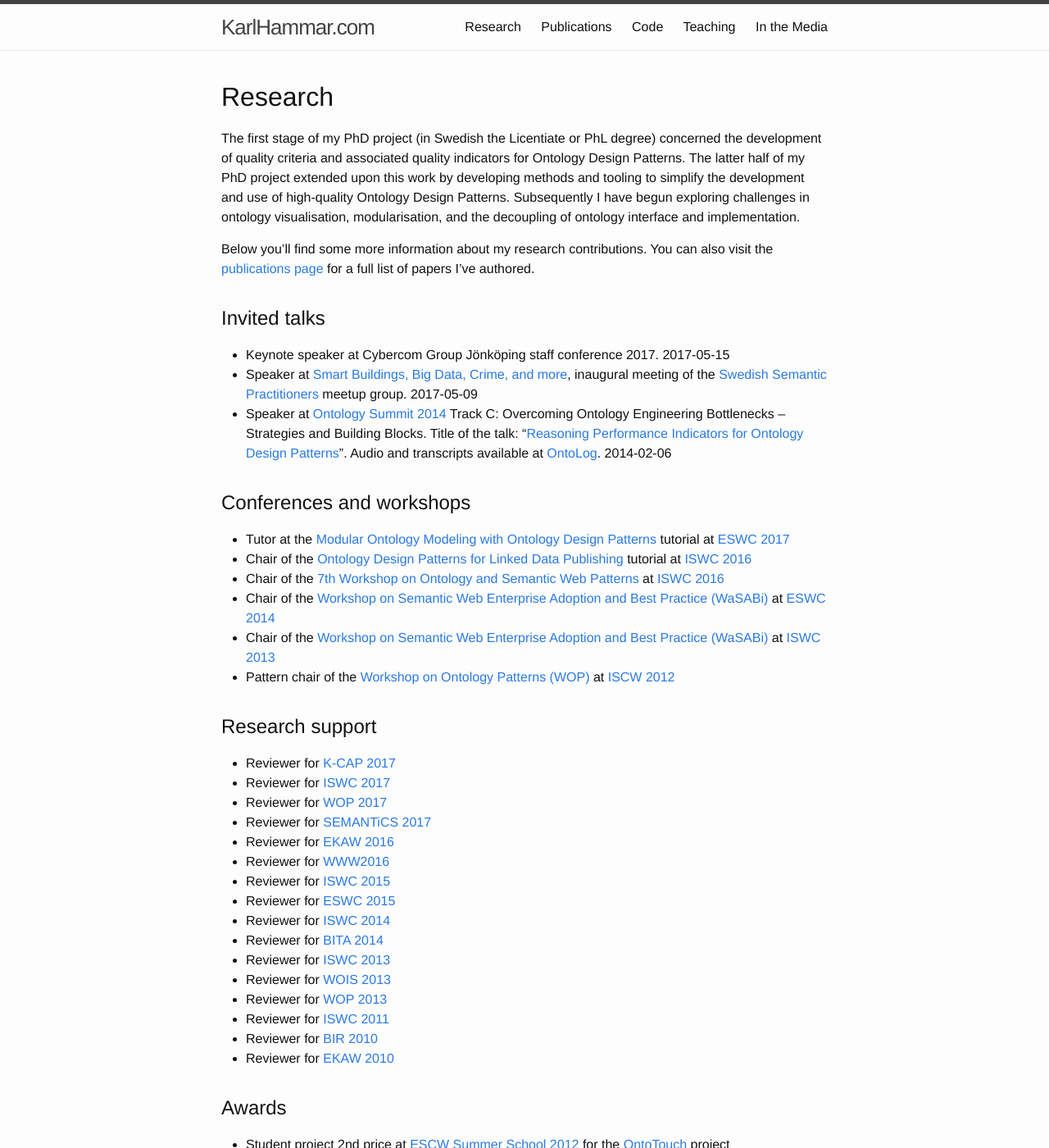
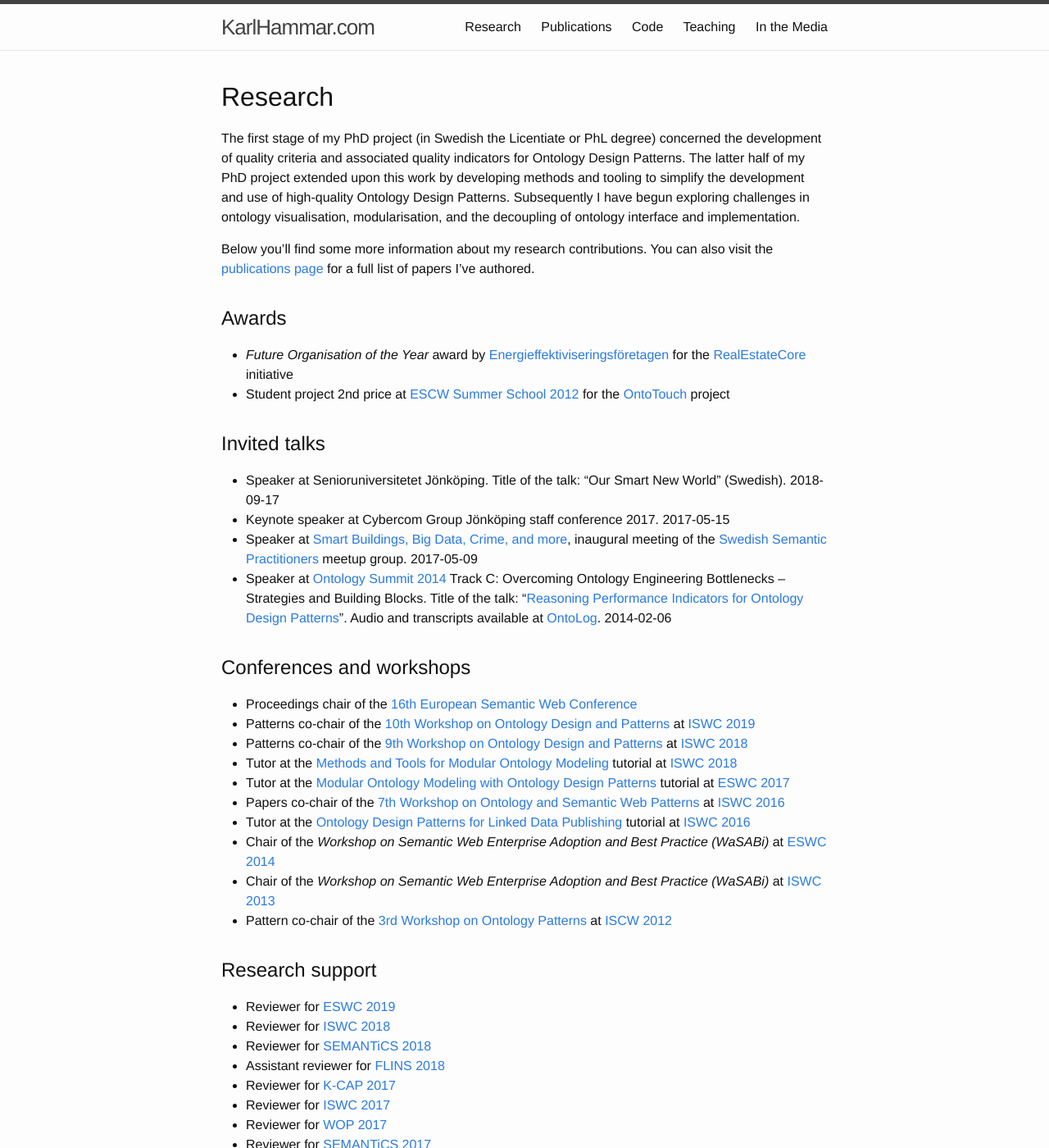
Before and after one commit to hammar/hammar.github.io, a Jekyll site: the page built from 01-research.md, in a window 1280 px wide and 1400 px high. Shown: the whole window at 82% size. Built offline with Jekyll 4.4.1, drawn with Linux system fonts in a browser that asks for light colours.

Commit message:
Update 01-research.md

```diff
--- a/01-research.md
+++ b/01-research.md
@@ -8,21 +8,34 @@ The first stage of my PhD project (in Swedish the Licentiate or PhL degree) conc
 
 Below you'll find some more information about my research contributions. You can also visit the [publications page](/publications/) for a full list of papers I've authored.
 
+## Awards
+* *Future Organisation of the Year* award by [Energieffektiviseringsföretagen](https://www.eef.se/) for the [RealEstateCore](https://www.realestatecore.io/) initiative
+* Student project 2nd price at [ESCW Summer School 2012](http://summerschool2012.eswc-conferences.org/) for the [OntoTouch](http://www.ontotouch.com/) project
+
 ## Invited talks
+* Speaker at Senioruniversitetet Jönköping. Title of the talk: "Our Smart New World" (Swedish). 2018-09-17
 * Keynote speaker at Cybercom Group Jönköping staff conference 2017. 2017-05-15
 * Speaker at [Smart Buildings, Big Data, Crime, and more](https://www.meetup.com/Swedish-Semantic-Practitioners/events/239452159/), inaugural meeting of the [Swedish Semantic Practitioners](https://www.meetup.com/Swedish-Semantic-Practitioners/) meetup group. 2017-05-09
 * Speaker at [Ontology Summit 2014](http://ontolog.cim3.net/cgi-bin/wiki.pl?OntologySummit2014) Track C: Overcoming Ontology Engineering Bottlenecks -- Strategies and Building Blocks. Title of the talk: "[Reasoning Performance Indicators for Ontology Design Patterns](http://ontolog.cim3.net/file/work/OntologySummit2014/2014-02-06_OntologySummit2014_Overcoming-Ontology-Engineering-Bottlenecks-1/OntologySummit2014_ODP-Reasoning-Indicators--KarlHammar_20140206.pdf)". Audio and transcripts available at [OntoLog](http://ontolog.cim3.net/cgi-bin/wiki.pl?ConferenceCall_2014_02_06). 2014-02-06
 
 ## Conferences and workshops
+* Proceedings chair of the [16th European Semantic Web Conference](https://2019.eswc-conferences.org/)
+* Patterns co-chair of the [10th Workshop on Ontology Design and Patterns](http://ontologydesignpatterns.org/wiki/WOP:2019) at [ISWC 2019](http://iswc2019.semanticweb.org/)
+* Patterns co-chair of the [9th Workshop on Ontology Design and Patterns](http://ontologydesignpatterns.org/wiki/WOP:2018) at [ISWC 2018](http://iswc2018.semanticweb.org/)
+* Tutor at the [Methods and Tools for Modular Ontology Modeling](http://ontologydesignpatterns.org/wiki/Training:Tutorial:_Methods_and_Tools_for_Modular_Ontology_Modeling) tutorial at [ISWC 2018](http://iswc2018.semanticweb.org/)
 * Tutor at the [Modular Ontology Modeling with Ontology Design Patterns](http://ontologydesignpatterns.org/wiki/Training:Tutorial:_Modular_Ontology_Modeling_with_Ontology_Design_Patterns_at_ESWC2017) tutorial at [ESWC 2017](https://2017.eswc-conferences.org)
-* Chair of the [Ontology Design Patterns for Linked Data Publishing](http://ontologydesignpatterns.org/wiki/Training:Ontology_Design_Patterns_for_Linked_Data_Publishing_at_ISWC_2016) tutorial at [ISWC 2016](http://iswc2016.semanticweb.org/)
-* Chair of the [7th Workshop on Ontology and Semantic Web Patterns](http://ontologydesignpatterns.org/wiki/WOP:2016) at [ISWC 2016](http://iswc2016.semanticweb.org/)
-* Chair of the [Workshop on Semantic Web Enterprise Adoption and Best Practice (WaSABi)](http://www.wasabi-ws.org/) at [ESWC 2014](http://2014.eswc-conferences.org/)
-* Chair of the [Workshop on Semantic Web Enterprise Adoption and Best Practice (WaSABi)](http://2013.wasabi-ws.org/) at [ISWC 2013](http://iswc2013.semanticweb.org/)
-* Pattern chair of the [Workshop on Ontology Patterns (WOP)](http://ontologydesignpatterns.org/wiki/WOP:2012) at [ISCW 2012](http://iswc2012.semanticweb.org/)
+* Papers co-chair of the [7th Workshop on Ontology and Semantic Web Patterns](http://ontologydesignpatterns.org/wiki/WOP:2016) at [ISWC 2016](http://iswc2016.semanticweb.org/)
+* Tutor at the [Ontology Design Patterns for Linked Data Publishing](http://ontologydesignpatterns.org/wiki/Training:Ontology_Design_Patterns_for_Linked_Data_Publishing_at_ISWC_2016) tutorial at [ISWC 2016](http://iswc2016.semanticweb.org/)
+* Chair of the *Workshop on Semantic Web Enterprise Adoption and Best Practice (WaSABi)* at [ESWC 2014](http://2014.eswc-conferences.org/)
+* Chair of the *Workshop on Semantic Web Enterprise Adoption and Best Practice (WaSABi)* at [ISWC 2013](http://iswc2013.semanticweb.org/)
+* Pattern co-chair of the [3rd Workshop on Ontology Patterns](http://ontologydesignpatterns.org/wiki/WOP:2012) at [ISCW 2012](http://iswc2012.semanticweb.org/)
 
 ## Research support
 
+* Reviewer for [ESWC 2019](https://2019.eswc-conferences.org/)
+* Reviewer for [ISWC 2018](https://iswc2018.semanticweb.org)
+* Reviewer for [SEMANTiCS 2018](https://2018.semantics.cc/)
+* Assistant reviewer for [FLINS 2018](http://scm.ulster.ac.uk/FLINS2018/)
 * Reviewer for [K-CAP 2017](http://k-cap2017.org)
 * Reviewer for [ISWC 2017](https://iswc2017.semanticweb.org)
 * Reviewer for [WOP 2017](http://ontologydesignpatterns.org/wiki/WOP:2017)
```
Also changed, not shown: other parts of 01-research.md (+0 -3 lines).
